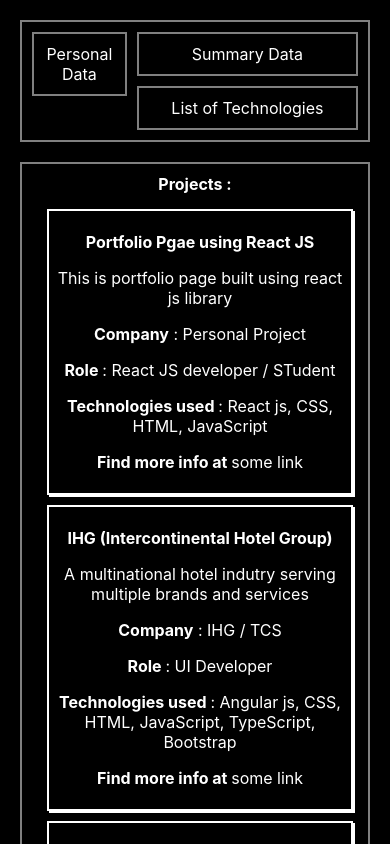
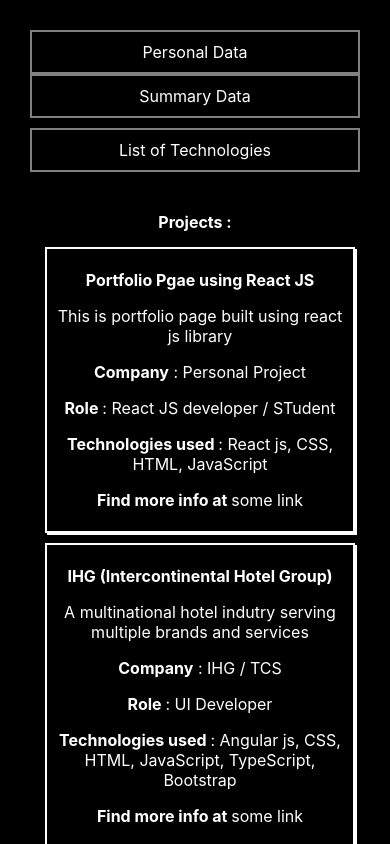
Before and after one commit to snehakale/portfolio-page-react, a React (Create React App) app: page / in a window 390 px wide. Shown: the top 844 px of the page. Built offline with nearby package versions, Linux system fonts and the light colour scheme.

Commit message:
Add UI changes for components' layout

```diff
--- a/src/components/UI/container.css
+++ b/src/components/UI/container.css
@@ -1,15 +1,31 @@
 .container-left {
     width: 30%;
     margin-right: 10px;
+    flex: 1;
 }
 
 .container-right {
     width: 70%;
+    flex: 1;
 }
 
 .container-style {
-    border: 2px solid grey;
     padding: 10px;
     margin: 20px 20px 10px;
     display: flex;
 }
+
+.container-fixed-box {
+    display: flex;
+}
+
+@media only screen and (max-width: 768px) {
+    .container-fixed-box {
+        flex-direction: column;
+    }
+
+    .container-left,
+    .container-right {
+        width: 100%;
+    }
+}
--- a/src/components/UI/container.js
+++ b/src/components/UI/container.js
@@ -2,18 +2,18 @@ import Summary from '../summary/Summary';
 import Technologies from '../technologies/Technologies';
 import PersonalData from '../personal/Personal';
 import './Container.css';
+import Projects from '../projects/ProjectsAll';
 import Academics from '../academics/Academic';
-import Projects from '../projects/ProjectsAll';
 
 function Container() {
     return (
         <div>
-            <div className="container-style">
+            <div className="container-style container-fixed-box">
                 <div className="container-left">
                     <PersonalData />
+                    <Summary />
                 </div>
                 <div className="container-right">
-                    <Summary />
                     <Technologies />
                 </div>
             </div>
```
